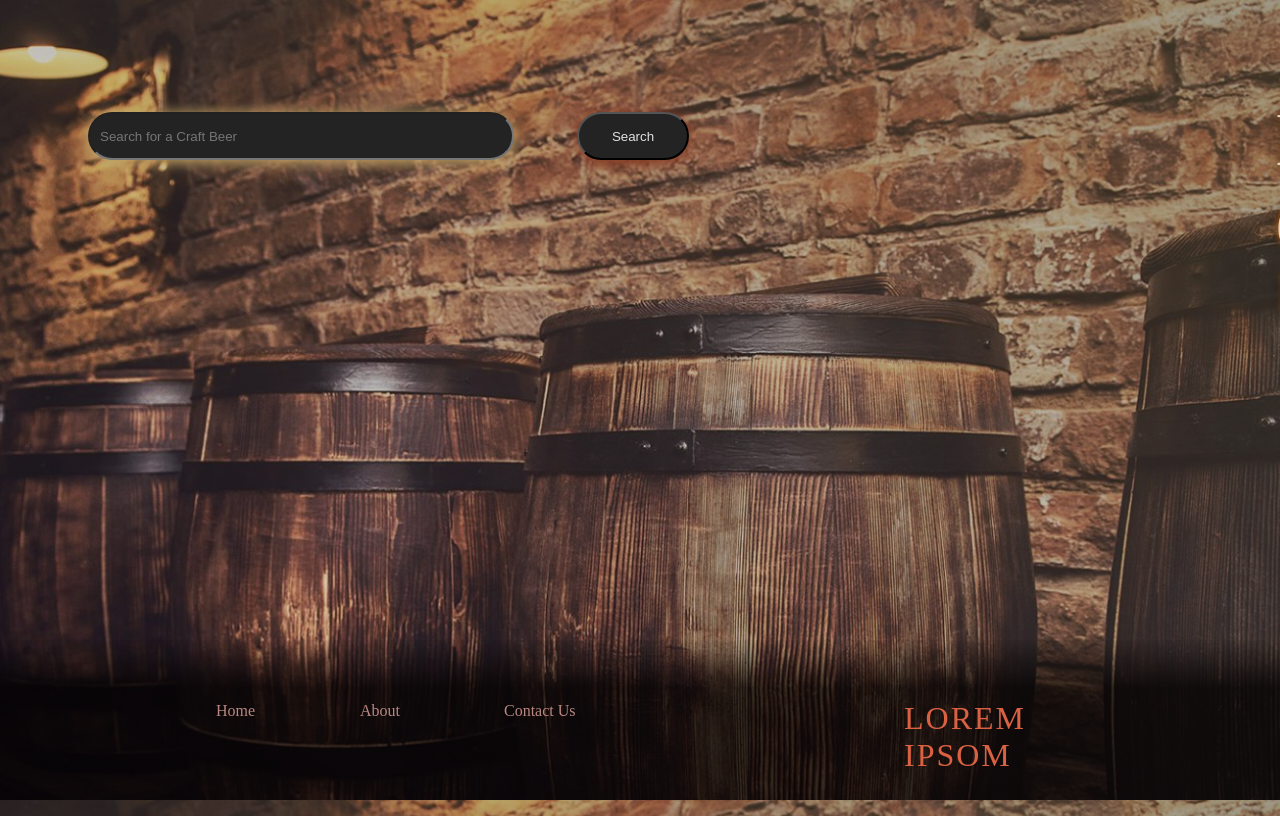
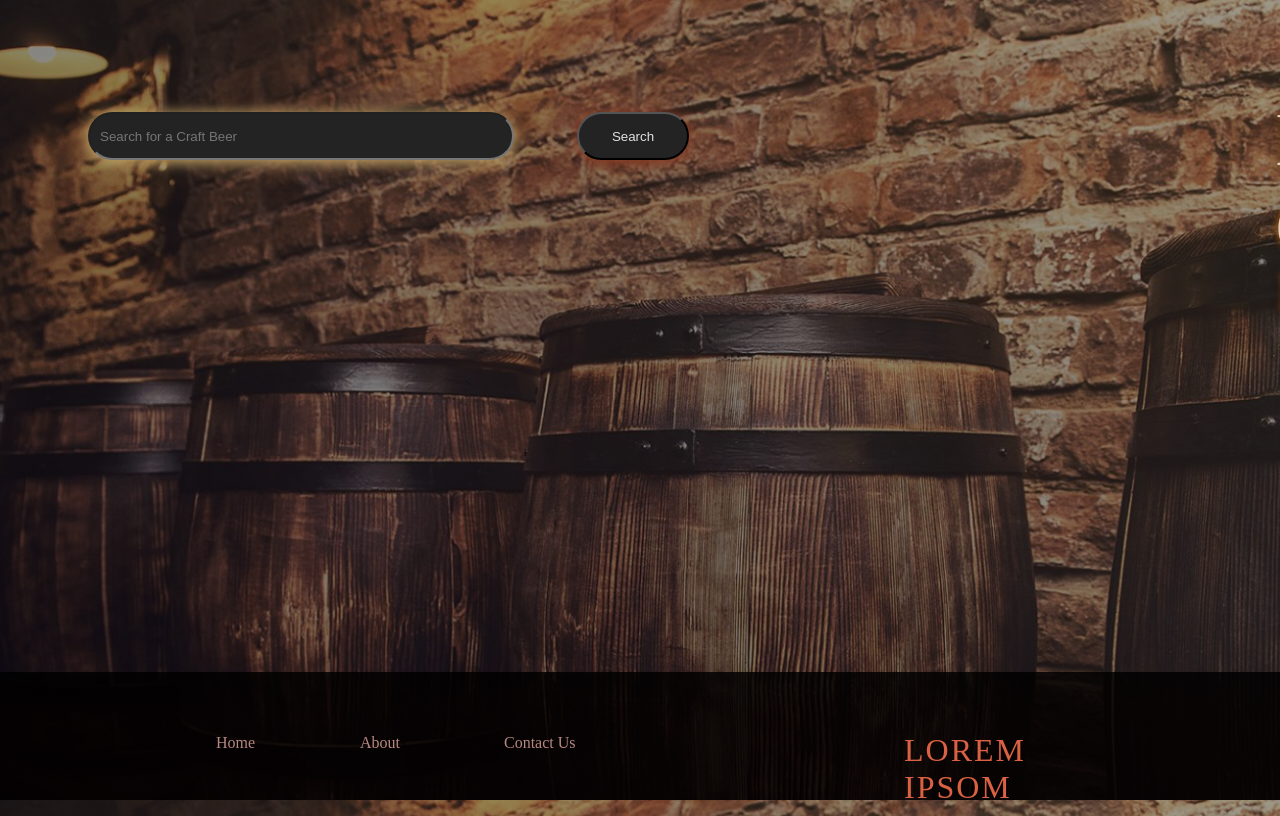
Before and after one commit to thegirlyoucallryan/BeerGarden, a React (Create React App) app: page / in a window 1280 px wide. Shown: the top 816 px of the page. Built offline with nearby package versions, Linux system fonts and the light colour scheme; a web font is replaced by a local one.

Commit message:
adjust split tone and footer opacity

```diff
--- a/src/components/Footer.module.css
+++ b/src/components/Footer.module.css
@@ -4,9 +4,9 @@
     display: flex;
     flex-shrink: 0;
     flex: 1;
-    height: 10rem;
+    height: 8rem;
     justify-content: flex-end;
-    background-image: linear-gradient(to bottom, rgba(0, 0, 0, 0.041) , rgba(3, 0, 0, 0.739) 30%);
+    background-image: linear-gradient(to bottom, rgba(0, 0, 0, 0.829) , rgba(3, 0, 0, 0.849) 30%);
    /* background-color: rgba(65, 55, 34, 0.856);
 background-image: linear-gradient(transparent 50%, rgb(66, 53, 53) 50%);
 background-size: 50px 50px; */
--- a/src/index.css
+++ b/src/index.css
@@ -22,7 +22,7 @@ h1:hover{
 
 }
 body{
-    background-image: linear-gradient(to left bottom, rgba(90, 77, 55, 0.561), rgba(55, 44, 112, 0.109)), url('./components/images/beer-barrels-background.jpg');
+    background-image: linear-gradient(to left bottom, rgba(65, 53, 37, 0.486), rgba(5, 3, 15, 0.548)), url('./components/images/beer-barrels-background.jpg');
     background-repeat: no-repeat;
     background-size: cover;
     flex-grow: 1;
```
